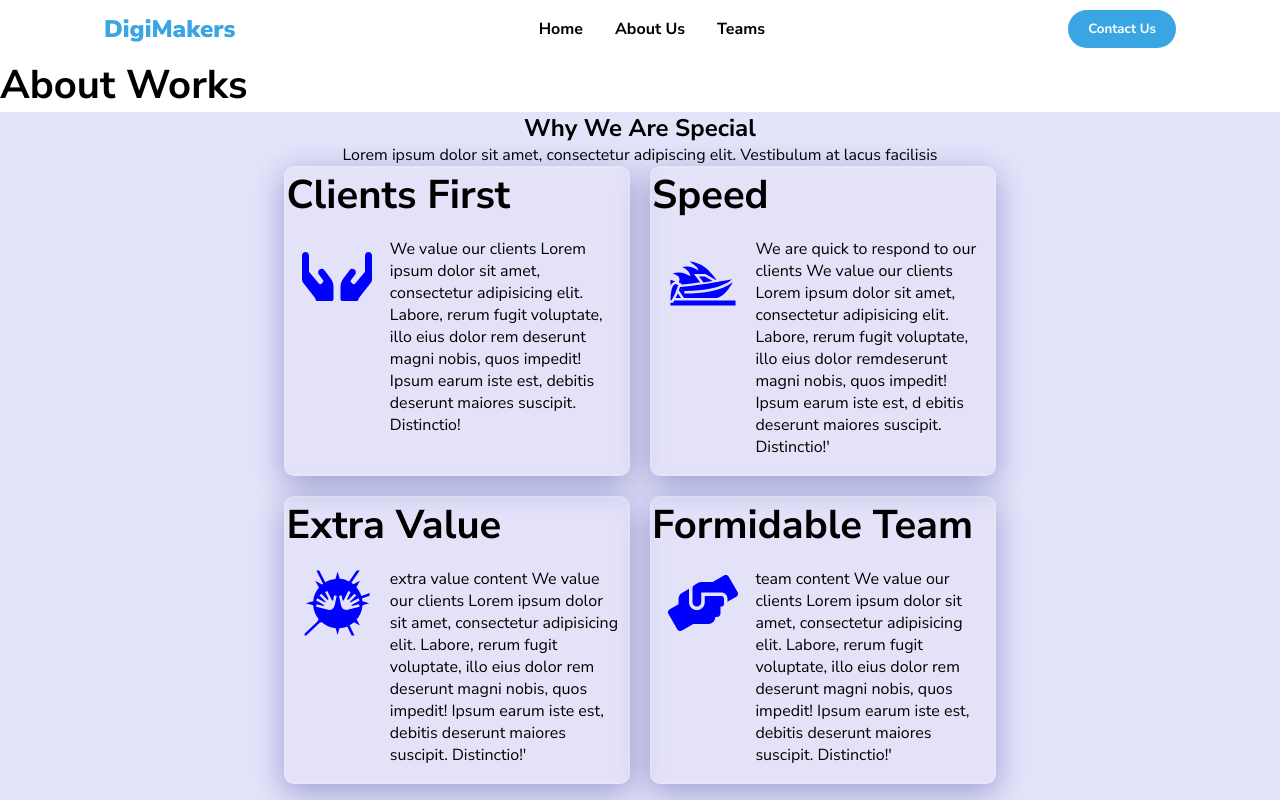
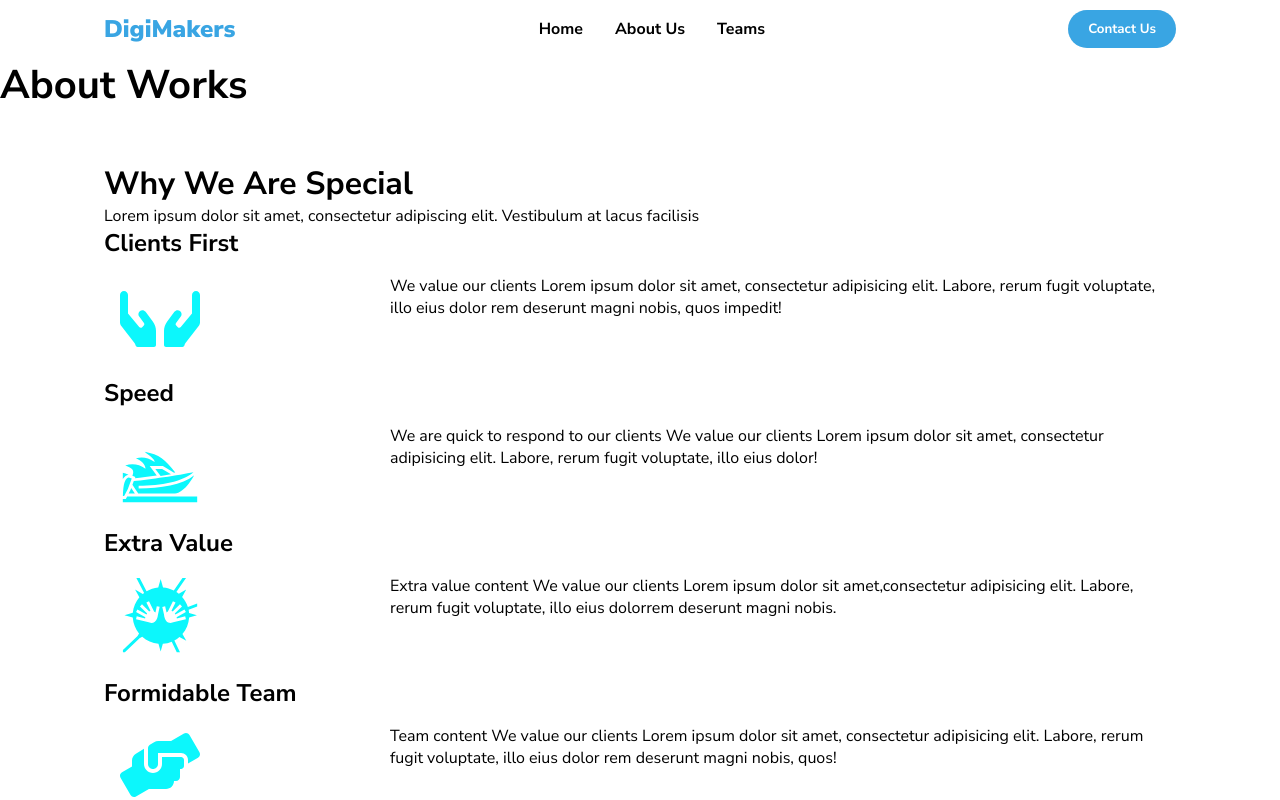
Before and after one commit to Luxt-Tech-JavaScript-Peer2/Digimakers-Landing-Page, a React (Create React App) app: page /about in a window 1280 px wide. Shown: the top 800 px of the page. Built offline with nearby package versions, Linux system fonts and the light colour scheme.

Commit message:
optimized for accessibility

```diff
--- a/src/Components/WhyWeAreSpecial.js
+++ b/src/Components/WhyWeAreSpecial.js
@@ -5,25 +5,26 @@ import '../styles/WhyWeAreSpecial.css'
 class WhyWeAreSpecial extends React.Component{
     render(){
         return(
-            <div className='wrapper1'>
-                <div className="content">
-                    <h3>Why We Are Special</h3>
+            <section className='why-special'>
+                <div className='wrapper'>
+                <header className="">
+                    <h2 className='color-primary'>Why We Are Special</h2>
                     <p>
                         Lorem ipsum dolor sit amet, consectetur adipiscing elit. Vestibulum at lacus facilisis
                     </p>
-                </div>
+                </header>
 
-                <div className="gridContainer">
+                <div className="why-cards">
                     {
                         componentContent.map(function(content, index){
                             return (
-                            <div key={index}>
-                                <h1> {content.title}</h1>
+                            <div key={index} className='why-card'>
+                                <h3> {content.title}</h3>
                                 <div className='innerGrid'>
                                     <div className='svgContainer'>
                                         <span>{content.image}</span>
                                     </div>
-                                    <div className='innerContainer'>
+                                    <div className='why-card-message'>
                                         <p>{content.message}</p>
                                     </div>
                                 </div>
@@ -31,7 +32,8 @@ class WhyWeAreSpecial extends React.Component{
                         )})
                     }
                 </div>
-            </div>
+                </div>
+            </section>
         )
     }
 }
--- a/src/Components/whywearespeciallarray.js
+++ b/src/Components/whywearespeciallarray.js
@@ -2,31 +2,21 @@ import { FaHands } from 'react-icons/fa';
 import { GiSpeedBoat } from 'react-icons/gi';
 import { GiGlowingHands } from 'react-icons/gi';
 import { FaHandsHelping } from 'react-icons/fa';
+const blue = '#0CF7FC';
+const size = 80;
 
-const clientImage= <FaHands color='blue' size={70}/>
-const speedImage= <GiSpeedBoat color="blue" size={70}/>
-const valueImage= <GiGlowingHands color="blue" size={70}/>
-const teamImage= <FaHandsHelping color="blue" size={70}/>
+const clientImage= <FaHands color={blue} size={size}/>
+const speedImage= <GiSpeedBoat color={blue} size={size}/>
+const valueImage= <GiGlowingHands color={blue} size={size}/>
+const teamImage= <FaHandsHelping color={blue} size={size}/>
 
-let messageToTheClient= 'We value our clients Lorem ipsum dolor sit amet, \
-                          consectetur adipisicing elit. Labore, rerum fugit voluptate, illo eius dolor \
-                           rem deserunt magni nobis, quos impedit! Ipsum earum iste est, \
-                           debitis deserunt maiores suscipit. Distinctio!'
+let messageToTheClient = `We value our clients Lorem ipsum dolor sit amet, consectetur adipisicing elit. Labore, rerum fugit voluptate, illo eius dolor rem deserunt magni nobis, quos impedit!`;
 
-let speedContent="We are quick to respond to our clients We value our clients Lorem ipsum dolor sit amet, \
-                 consectetur adipisicing elit. Labore, rerum fugit voluptate, illo eius dolor \
-                 remdeserunt magni nobis, quos impedit! Ipsum earum iste est, \
-                   d ebitis deserunt maiores suscipit. Distinctio!'"
+let speedContent = `We are quick to respond to our clients We value our clients Lorem ipsum dolor sit amet, consectetur adipisicing elit. Labore, rerum fugit voluptate, illo eius dolor!`;
 
-let extraValueContent="extra value content We value our clients Lorem ipsum dolor sit amet, \
-                    consectetur adipisicing elit. Labore, rerum fugit voluptate, illo eius dolor \
-                    rem deserunt magni nobis, quos impedit! Ipsum earum iste est, \
-                     debitis deserunt maiores suscipit. Distinctio!'"
-let teamContent="team content  We value our clients Lorem ipsum dolor sit amet, \
-                 consectetur adipisicing elit. Labore, rerum fugit voluptate, illo eius dolor \
-                  rem deserunt magni nobis, quos impedit! Ipsum earum iste est, \
-                  debitis deserunt maiores suscipit. Distinctio!'"
-
+let extraValueContent = `Extra value content We value our clients Lorem ipsum dolor sit amet,consectetur adipisicing elit. Labore, rerum fugit voluptate, illo eius dolorrem deserunt magni nobis.`;
+let teamContent = `Team content  We value our clients Lorem ipsum dolor sit amet, consectetur adipisicing elit. Labore, rerum fugit voluptate, illo eius dolor rem deserunt magni nobis, quos!
+`;
 let componentContent= [
     {
         title:"Clients First",
```
